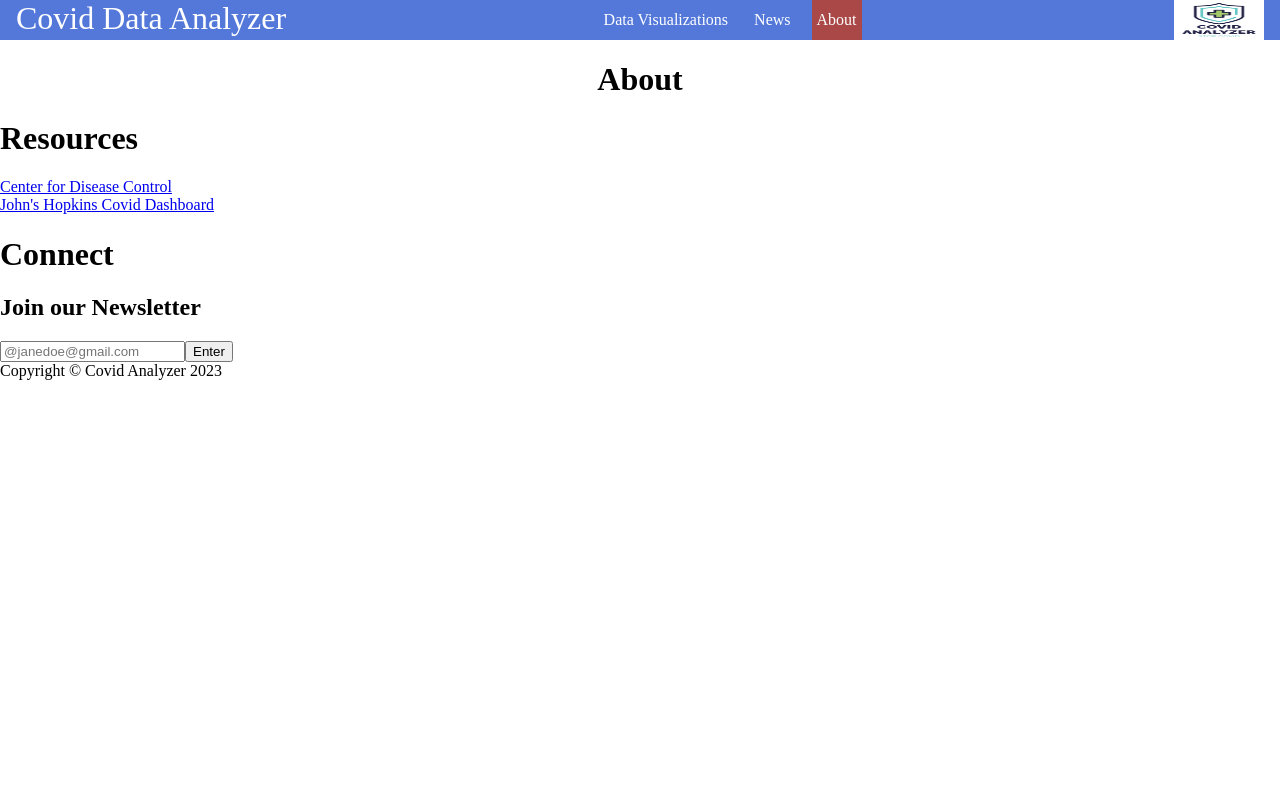
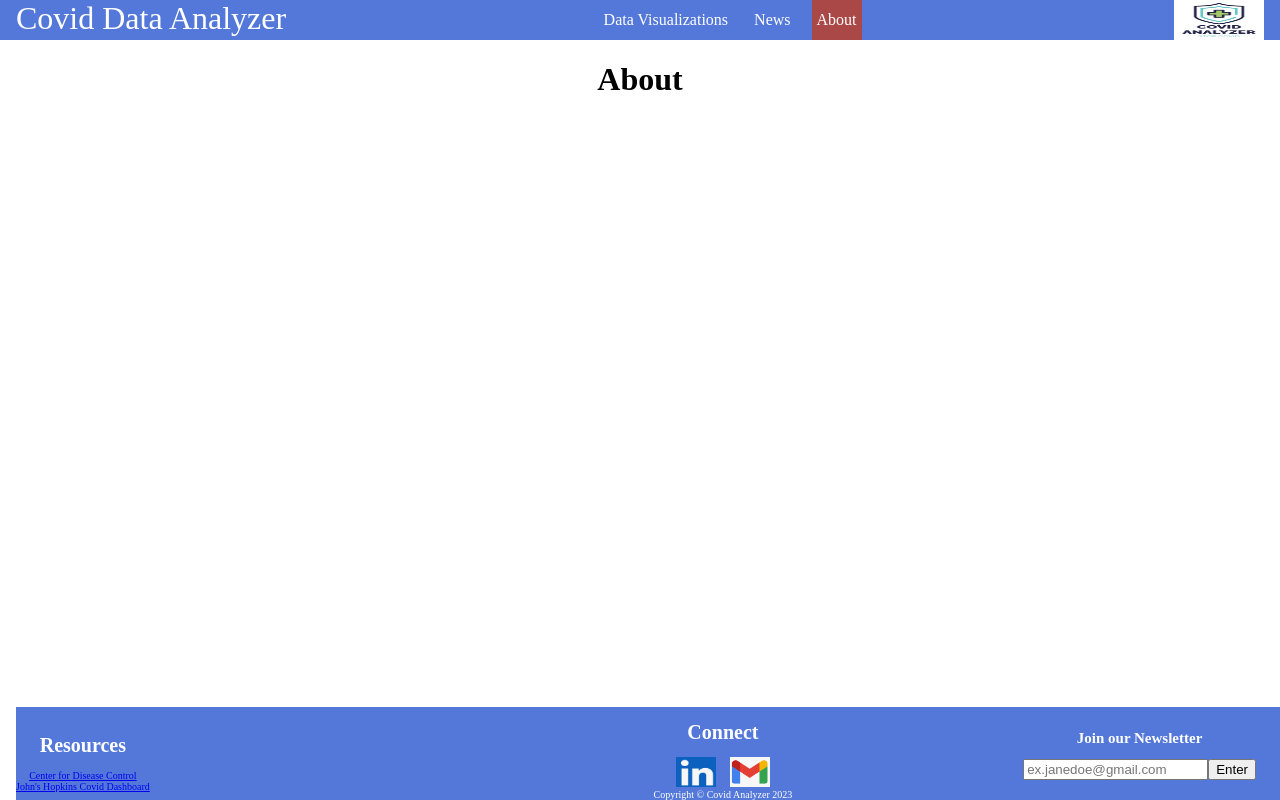
Before and after one commit to RBiju12/covid-data-analyzer, a React (Create React App) app: page /About in a window 1280 px wide. Built offline with nearby package versions, Linux system fonts and the light colour scheme.

Commit message:
Finished Footer

```diff
--- a/src/App.js
+++ b/src/App.js
@@ -20,8 +20,8 @@ function App(){
                 <Route path="/About" element={<About />} />
 
             </Routes>
+        <Footer />
         </div>
-        <Footer />
         </>
     );
 }
--- a/src/Footer.js
+++ b/src/Footer.js
@@ -1,4 +1,6 @@
 import React from 'react';
+import linkedin from './Linkedin.png';
+import gmail from './Gmail.png';
 
 
 function Footer(){
@@ -15,20 +17,24 @@ function Footer(){
         <>
         <div className='footer'>
         <footer>
+        <div className='resources'>
         <h1><strong>Resources</strong></h1>
         <a href="https://www.cdc.gov/">Center for Disease Control</a>
         <br></br>
         <a href="https://coronavirus.jhu.edu/map.html"> John's Hopkins Covid Dashboard</a>
-
+        </div>
         <div className='connect'>
             <h1>Connect</h1>
+            <a href="linkedin.com/in/rishan-biju-759a20242"><img src={linkedin} height="30px" width="40px" alt="Linkedin" /></a>
+            <a href="gmail.com"><img src={gmail} height="30px" width="40px" alt="Gmail" /></a>
+
 
         </div>
 
-        <div className='Newsletter'>
+        <div className='newsletter'>
             <h2><strong>Join our Newsletter</strong></h2>
 
-            <input type="text" placeholder="@janedoe@gmail.com"/>
+            <input type="text" placeholder="ex.janedoe@gmail.com"/>
             <button type="submit" onClick={handleSubmit}>Enter</button>
         </div>
 
--- a/src/stylesheet.css
+++ b/src/stylesheet.css
@@ -63,3 +63,28 @@ body{
 .logo{
     float:right;
 }
+
+.footer{
+    background-color: #5378DA;
+    color: white;
+    position: fixed;
+    width: 100%;
+    bottom: 0;
+    font-size: 10px;
+
+}
+
+.resources{
+    float: left;
+
+}
+
+.newsletter{
+    position: absolute;
+    top: 10px;
+    right: 40px;
+}
+
+.connect a{
+    margin: 7px 7px 7px 7px;
+}
```
Also changed, not shown: src/Gmail.png (added), src/Linkedin.png (added).
